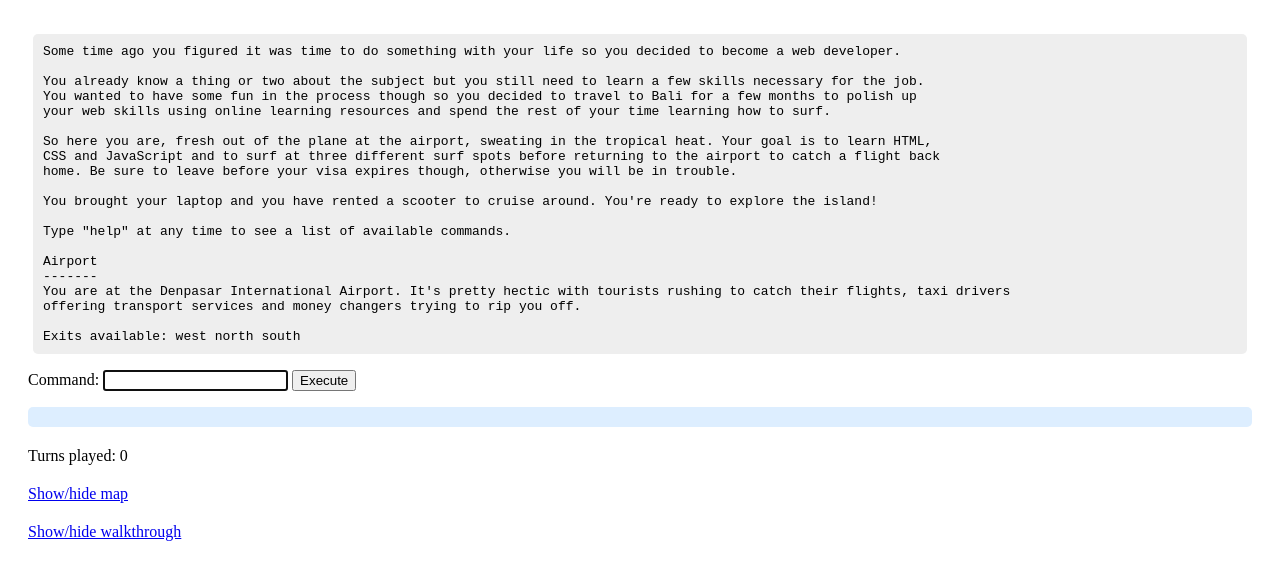
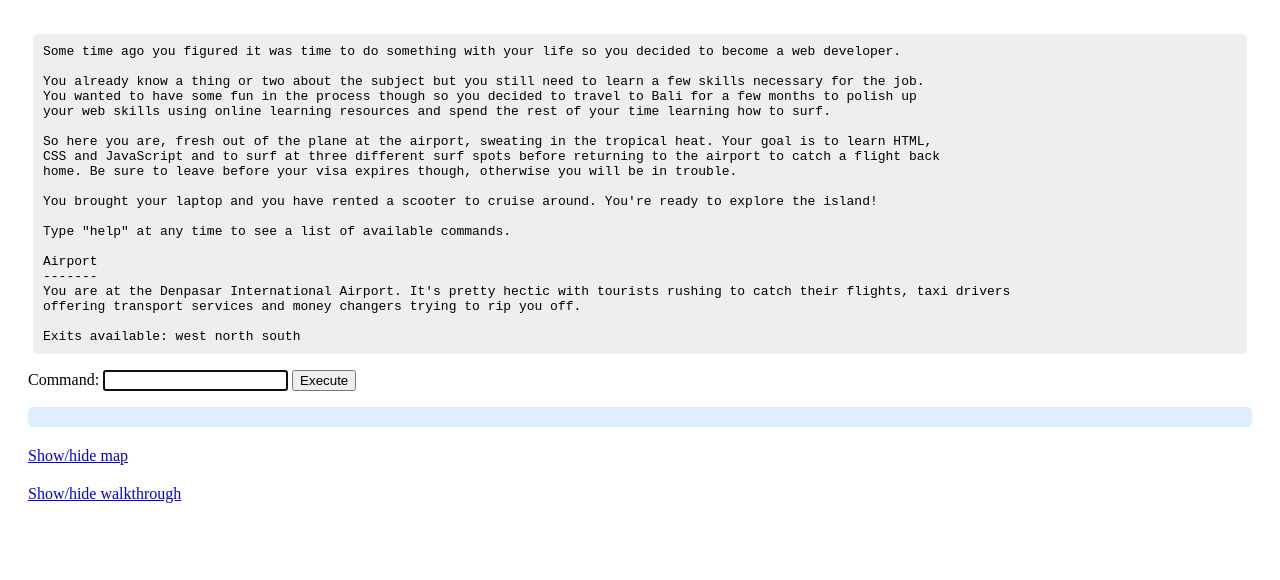
Before and after one commit to iamjoonas/text-adventure, a plain HTML site: page index.html in a window 1280 px wide. Shown: the part 98-678 px from the top of the page. Drawn offline with nearby package versions, Linux system fonts and the light colour scheme.

Commit message:
hide turn counter

```diff
--- a/index.html
+++ b/index.html
@@ -17,7 +17,7 @@
             <button id="button">Execute</button>
         </p>
         <div id="output" style="font-family: monospace; white-space: pre-wrap; background-color: #def; padding: 10px; border-radius: 5px;"></div>
-        <div id="turn-count" style="margin-top: 20px;">Turns played: 0</div>
+        <!-- <div id="turn-count" style="margin-top: 20px;">Turns played: 0</div> -->
         <div style="margin-top: 20px;">
             <a href="#" id="map-toggle">Show/hide map</a>
             <p>
```
